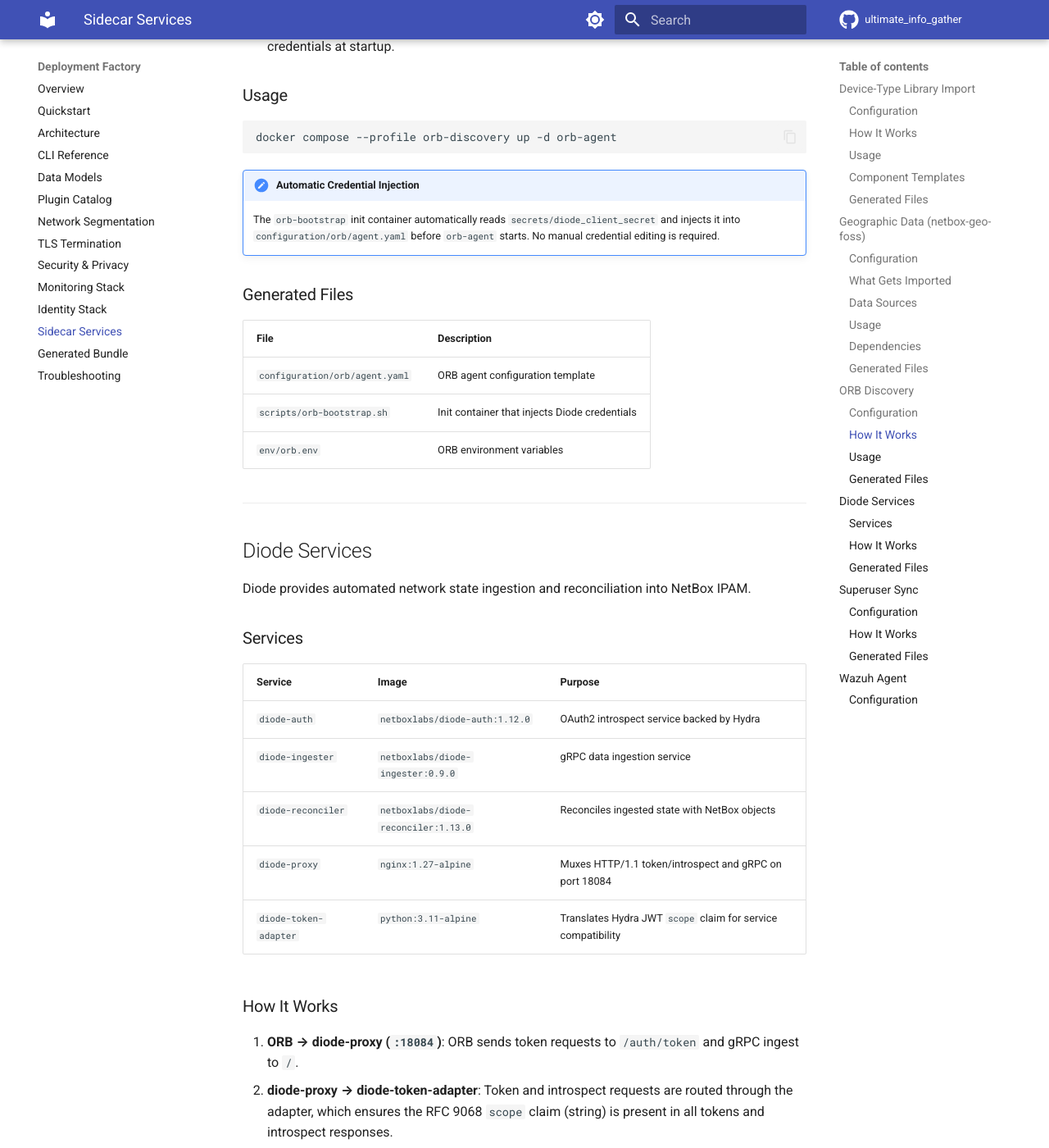
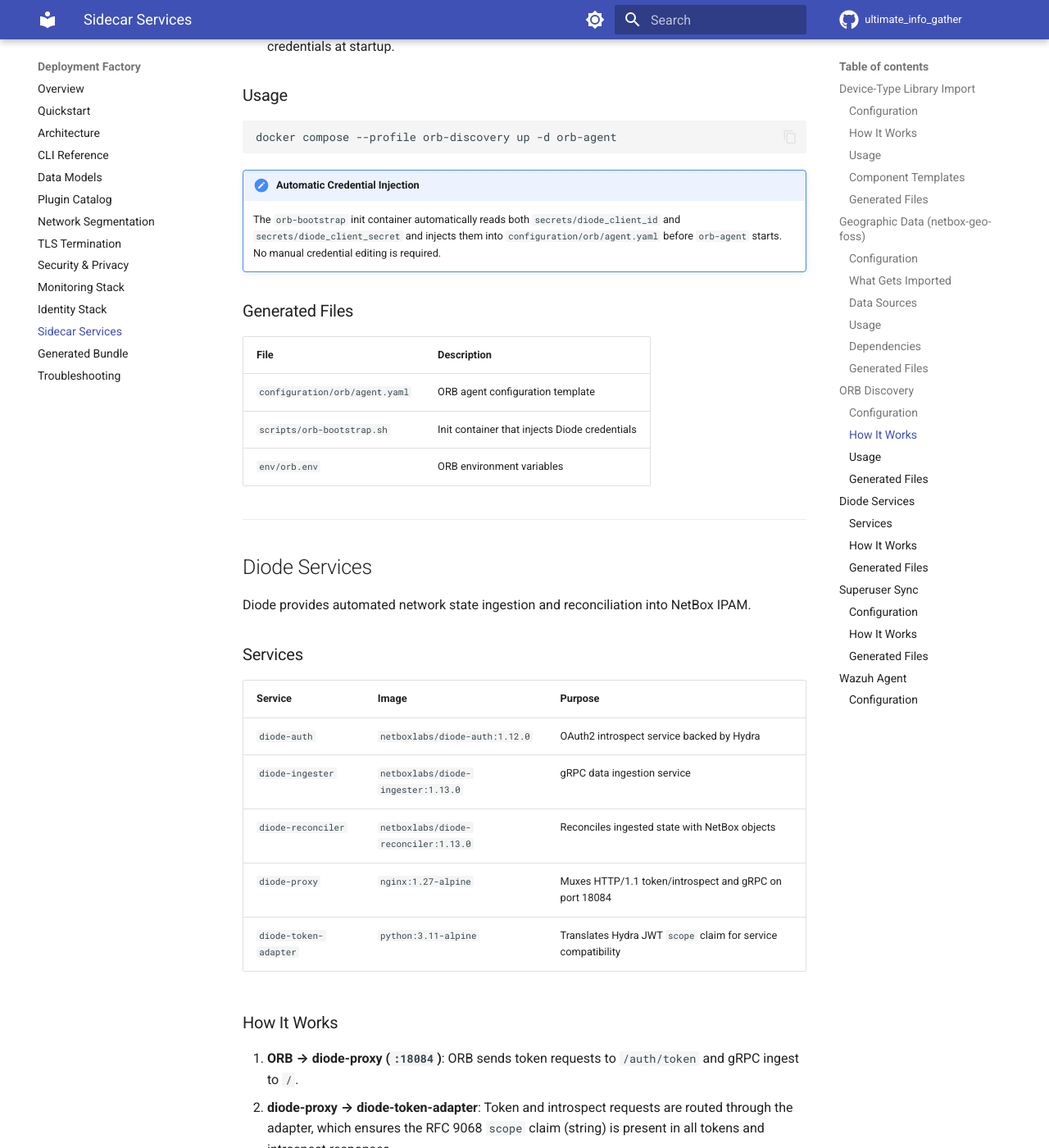
Before and after one commit to nullroute-commits/ultimate_info_gather, an MkDocs documentation site: the page built from docs/factory/sidecars.md, in a window 1280 px wide and 1400 px high, scrolled down 4240 px. Shown: the whole window at 82% size. Built offline with MkDocs 1.6.1 and Material for MkDocs 9.7.7, drawn with Linux system fonts in a browser that asks for light colours; comment, search, counter and statistics services are not loaded; the version menu is left out; some of the changed text lies outside the part shown.

Commit message:
docs: align documentation to current codebase state
- sidecars.md: replace netbox-superuser-sync with netbox-init throughout;
  update ORB bootstrap note to describe injection of both diode_client_id
  and diode_client_secret; fix diode-ingester version 0.9.0 → 1.13.0;
  add Diode credential setup as step 5 of netbox-init behaviour
- generated-bundle.md: replace netbox-superuser-sync + diode-credential-setup
  with netbox-init in Core Stack table; add diode-proxy and diode-token-adapter
  rows; add authentik_admin_password.example and grafana_admin_password.example
  to Secret Placeholders table
- identity.md: add authentik_admin_password to Prerequisites secret generation
  commands and to Generated Artifacts table
- FEATURE_ALIGNMENT.md: correct diode_target_override from
  grpc://diode-auth:8080/diode to grpc://diode-proxy:80; update orb-bootstrap
  injection description to cover both client_id and client_secret; correct
  dry_run to false (default generated value) and clarify placeholders

````diff
--- a/docs/factory/sidecars.md
+++ b/docs/factory/sidecars.md
@@ -137,9 +137,9 @@
 ```
 
 !!! note "Automatic Credential Injection"
-    The `orb-bootstrap` init container automatically reads `secrets/diode_client_secret`
-    and injects it into `configuration/orb/agent.yaml` before `orb-agent` starts.
-    No manual credential editing is required.
+    The `orb-bootstrap` init container automatically reads both `secrets/diode_client_id`
+    and `secrets/diode_client_secret` and injects them into `configuration/orb/agent.yaml`
+    before `orb-agent` starts. No manual credential editing is required.
 
 ### Generated Files
 
@@ -160,7 +160,7 @@
 | Service | Image | Purpose |
 |---------|-------|---------|
 | `diode-auth` | `netboxlabs/diode-auth:1.12.0` | OAuth2 introspect service backed by Hydra |
-| `diode-ingester` | `netboxlabs/diode-ingester:0.9.0` | gRPC data ingestion service |
+| `diode-ingester` | `netboxlabs/diode-ingester:1.13.0` | gRPC data ingestion service |
 | `diode-reconciler` | `netboxlabs/diode-reconciler:1.13.0` | Reconciles ingested state with NetBox objects |
 | `diode-proxy` | `nginx:1.27-alpine` | Muxes HTTP/1.1 token/introspect and gRPC on port 18084 |
 | `diode-token-adapter` | `python:3.11-alpine` | Translates Hydra JWT `scope` claim for service compatibility |
@@ -205,7 +205,8 @@
 2. Creates the bootstrap superuser with the pseudonymous username from `secrets/superuser_name`.
 3. Mints a v2 API token using `Token.validate()` for idempotent re-runs.
 4. Writes the full v2 token (`nbt_<key>.<plaintext>`) to the `token-store` volume.
-5. Sidecar services that depend on `netbox-superuser-sync` can read the assembled token from `token-store`.
+5. Provisions the Diode admin user and API token in NetBox for the Diode plugin credential handshake.
+6. Sidecar services that depend on `netbox-init` can read the assembled token from `token-store`.
 
 ### Generated Files
 
````
Also changed, not shown: other parts of docs/factory/sidecars.md (+2 -2 lines), docs/factory/generated-bundle.md (+5 -2 lines), docs/factory/identity.md (+2 -0 lines), netbox_deployment_factory/docs/FEATURE_ALIGNMENT.md (+7 -8 lines).
